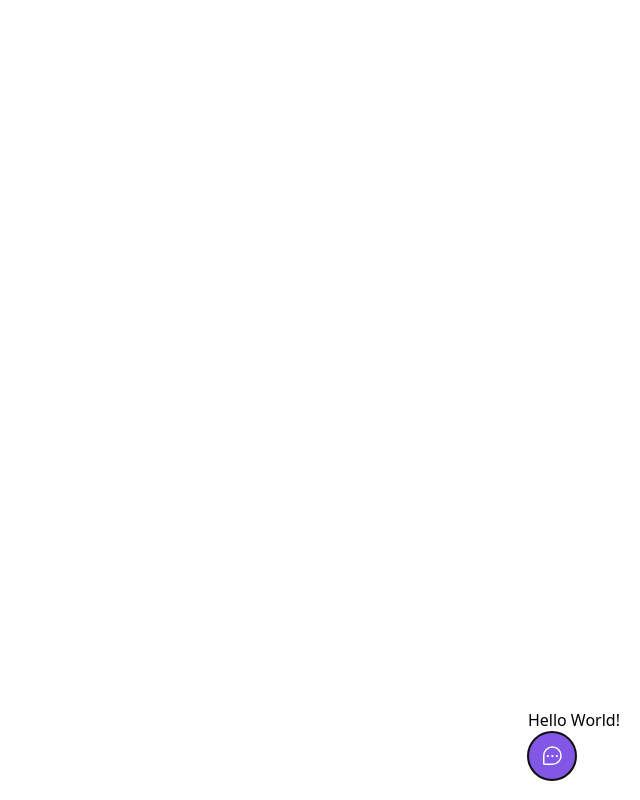
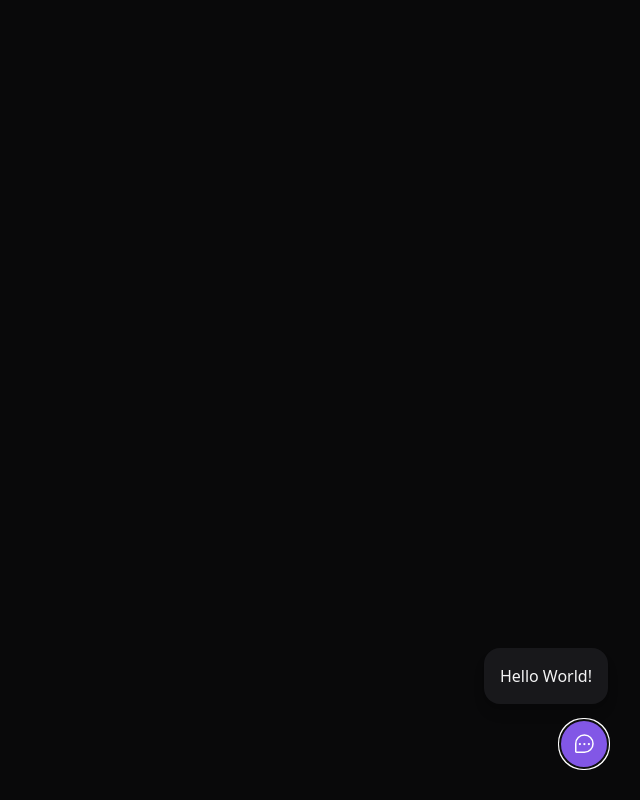
Before and after one commit to wevdiaz/Feedback_Widget, a React (Vite) app: page / in a window 1280 px wide. Both pictures are taken after a click on the button "Feedback". Shown: the whole page, without its empty margins (640-1280 px from the left). Built offline with nearby package versions, Linux system fonts and the light colour scheme.

Commit message:
criando o componente WidgetForm e estilizando

```diff
--- a/src/components/Widget.tsx
+++ b/src/components/Widget.tsx
@@ -1,11 +1,14 @@
 import { ChatTeardropDots } from "phosphor-react";
 import { Popover} from "@headlessui/react";
+import { WidgetForm } from "./WidgetForm";
 
 export function Widget() {
 
     return (
-       <Popover className="absolute bottom-5 right-5">
-          <Popover.Panel>Hello World!</Popover.Panel>
+       <Popover className="absolute bottom-4 right-4 md:bottom-8 md:right-8 flex flex-col items-end">
+          <Popover.Panel>
+              <WidgetForm />
+          </Popover.Panel>
 
             <Popover.Button className="bg-brand-500 rounded-full px-3 h-12 text-white flex items-center group">
                 <ChatTeardropDots className="w-6 h-6"/>
--- /dev/null
+++ b/src/components/WidgetForm.tsx
@@ -0,0 +1,8 @@
+
+export function WidgetForm() {
+    return (
+        <div className="bg-zinc-900 p-4 relative rounded-2xl mb-4 flex flex-col items-center shadow-lg w-[calc(100vw-2rem)] md:w-auto">
+            Hello World!
+        </div>
+    )
+}
--- a/src/global.css
+++ b/src/global.css
@@ -1,3 +1,7 @@
 @tailwind base;
 @tailwind components;
 @tailwind utilities;
+
+body {
+    @apply bg-[#09090a] text-zinc-100;
+}
```
